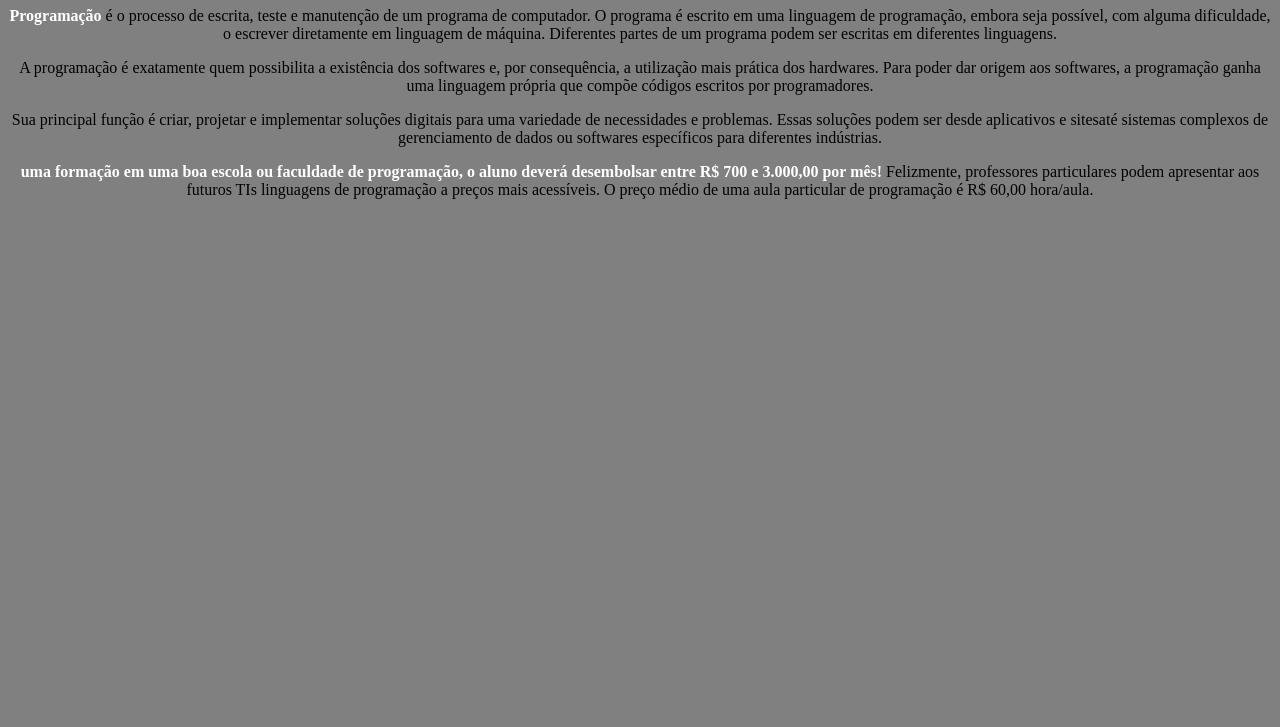
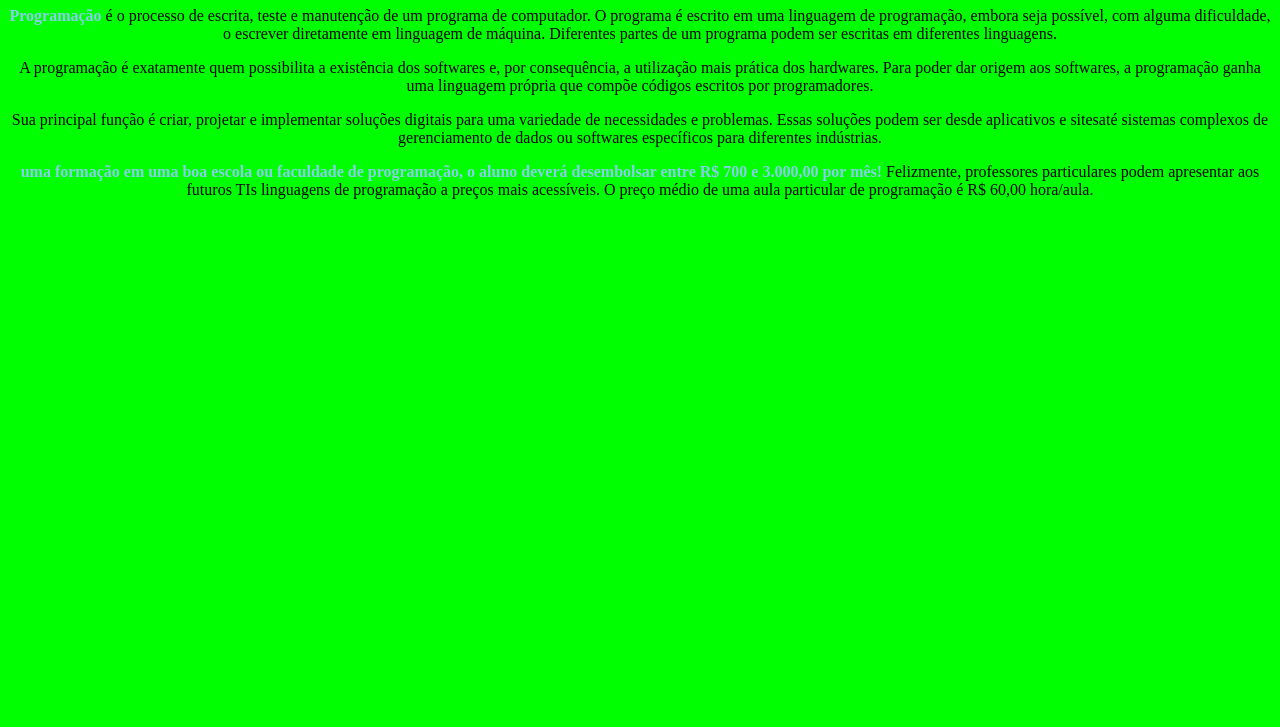
Before and after one commit to DAN06030/html5ecss3, a plain HTML site: page index.html in a window 1280 px wide. Shown: the part 73-800 px from the top of the page. Drawn offline with Linux system fonts and the light colour scheme.

Commit message:
arrumando as cor

```diff
--- a/style.css
+++ b/style.css
@@ -1,5 +1,5 @@
 body {
-    background: grey
+    background: lime
 }
 
   h1 {
@@ -11,5 +11,5 @@ body {
   }
 
   strong {
-      color: white
+      color: skyblue
   }
```
